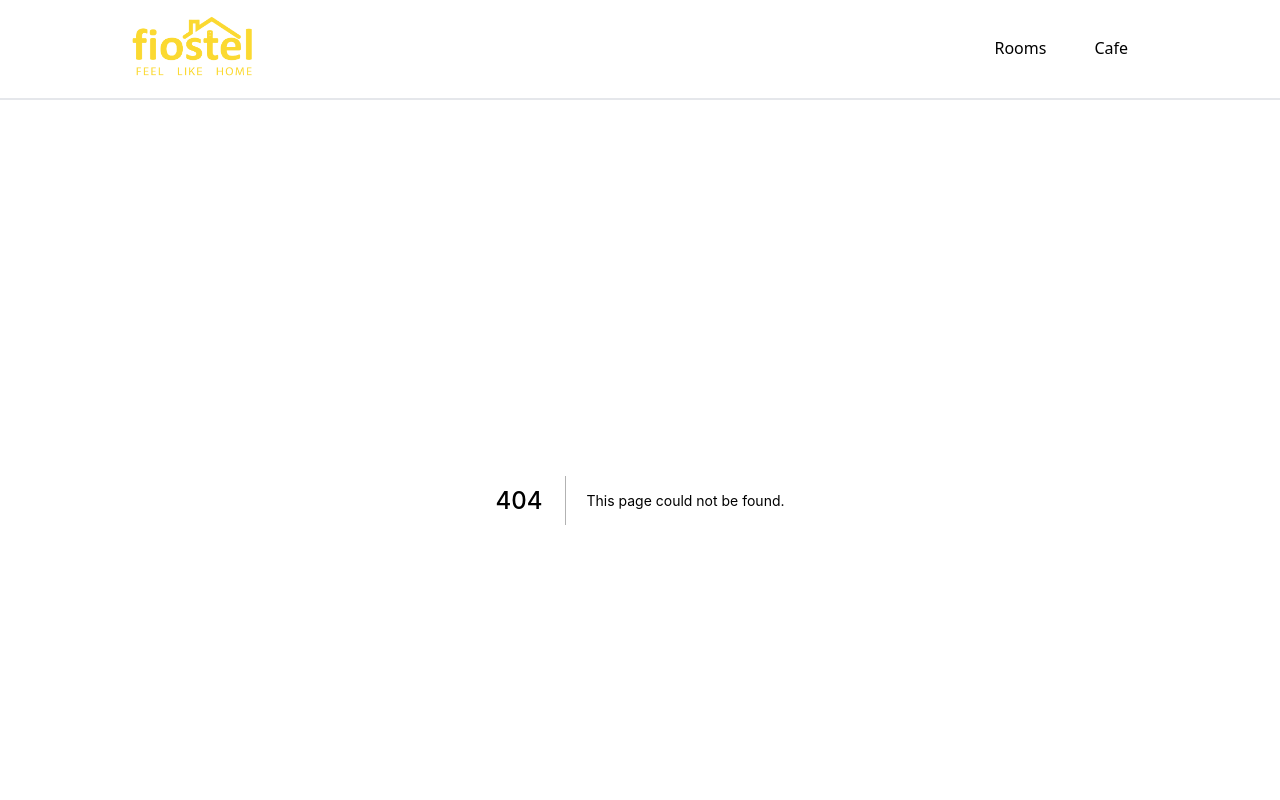
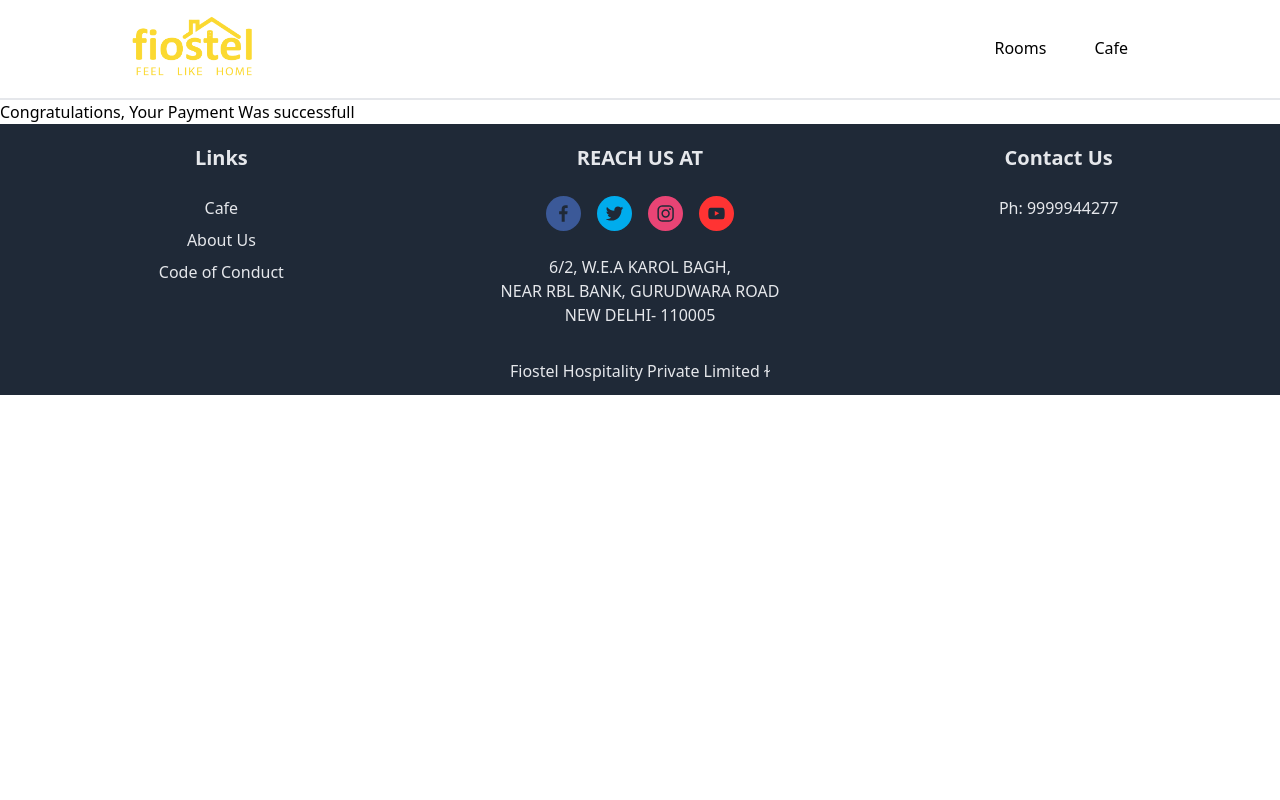
Before and after one commit to UtkarshNawalgaria/Fiostel, a Next.js app: page /success in a window 1280 px wide. Before the commit this address had no page. Shown: the top 800 px of the page. Built offline with nearby package versions, Linux system fonts and the light colour scheme.

Commit message:
- success page for successful checkout.  - empty cart after payment

```diff
--- /dev/null
+++ b/src/pages/success.js
@@ -0,0 +1,17 @@
+import React from 'react'
+import useCart from '../utils/cart'
+
+const Success = () => {
+    const { emptyCart } = useCart()
+    React.useEffect(() => {
+        emptyCart()
+    }, [])
+
+    return (
+        <div>
+            <h1>Congratulations, Your Payment Was successfull</h1>
+        </div>
+    )
+}
+
+export default Success
```
